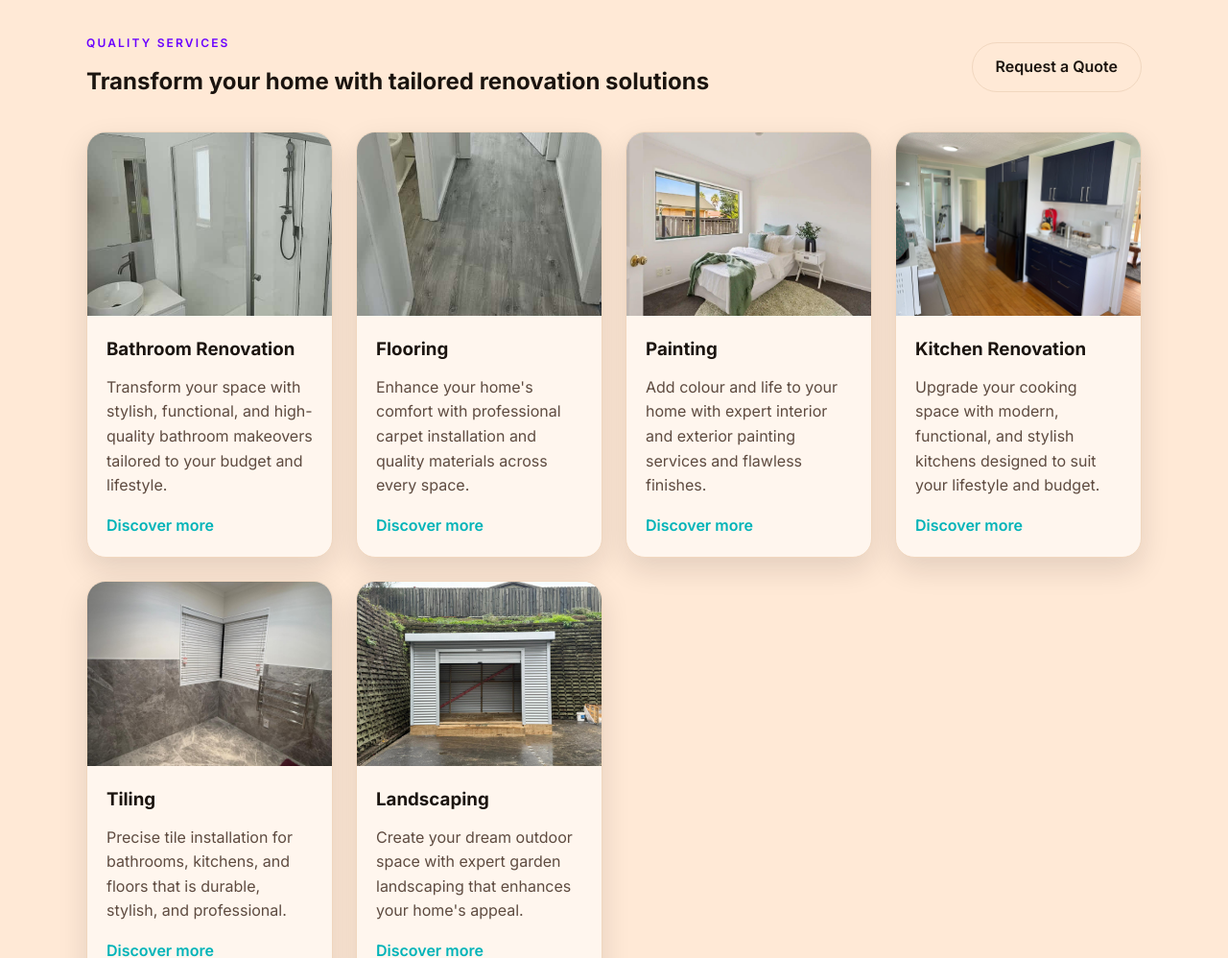
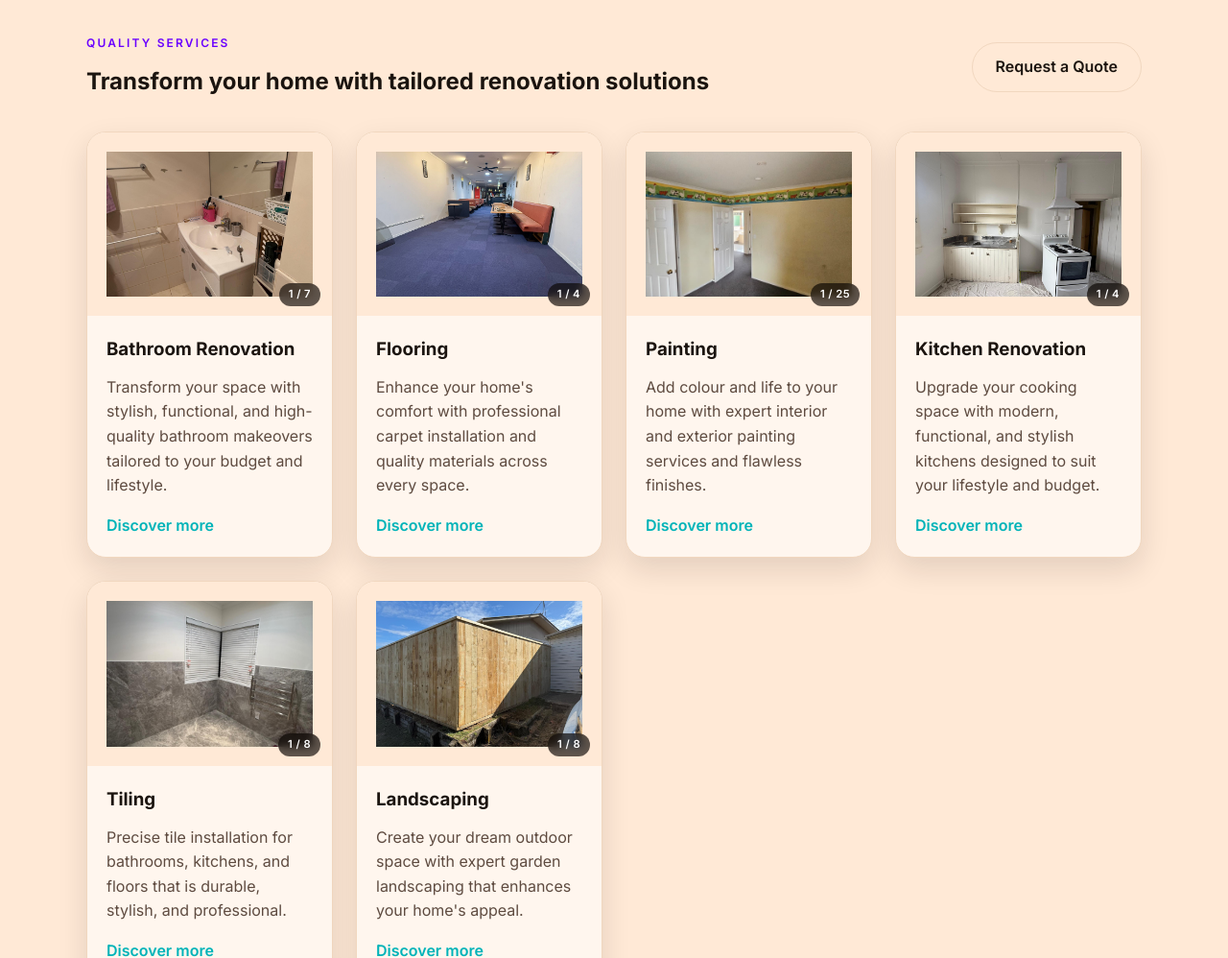
Before and after one commit to prabhneet05/boprenovations, a website: page index.html in a window 1280 px wide. Shown: the part 1580-2578 px from the top of the page at 96% size. Drawn offline with Linux system fonts and the light colour scheme.

Commit message:
Add more pictures

```diff
--- a/assets/css/style.css
+++ b/assets/css/style.css
@@ -409,17 +409,93 @@
   box-shadow: 0 20px 40px rgba(27, 20, 15, 0.18);
 }
 
-/* Lock every card image to the same height regardless of original photo dimensions */
-.service-card img {
+/* ── Card image carousel ─────────────────────────────────────────────────── */
+/* Wraps the <img> on homepage service cards to add prev/next navigation.    */
+
+.card-img-wrap {
+  position: relative;
+  overflow: hidden;
+  aspect-ratio: 4 / 3;
+  background: var(--bg-alt);
+}
+
+.card-img-wrap img {
+  width: 100%;
+  height: 100%;
+  object-fit: cover;
+  display: block;
+  border-radius: 0;
+  transition: transform 0.4s ease;
+}
+
+.service-card:hover .card-img-wrap img {
+  transform: scale(1.04);
+}
+
+/* Prev / next arrows — fade in on hover */
+.card-prev,
+.card-next {
+  position: absolute;
+  top: 50%;
+  transform: translateY(-50%);
+  width: 40px;
+  height: 40px;
+  border-radius: 50%;
+  border: none;
+  background: rgba(10, 5, 2, 0.60);
+  color: #fff;
+  font-size: 1.6rem;
+  line-height: 1;
+  cursor: pointer;
+  display: flex;
+  align-items: center;
+  justify-content: center;
+  opacity: 0;
+  transition: opacity 0.2s, background 0.2s, transform 0.15s;
+  z-index: 3;
+  /* Keep translateY(-50%) and add hover scale separately */
+}
+
+.card-img-wrap:hover .card-prev,
+.card-img-wrap:hover .card-next {
+  opacity: 1;
+}
+
+.card-prev:hover,
+.card-next:hover {
+  background: var(--primary);
+}
+
+.card-prev { left: 10px; }
+.card-next { right: 10px; }
+
+/* Photo counter badge */
+.card-counter {
+  position: absolute;
+  bottom: 10px;
+  right: 12px;
+  background: rgba(10, 5, 2, 0.65);
+  color: #fff;
+  font-size: 0.7rem;
+  font-weight: 600;
+  letter-spacing: 0.04em;
+  padding: 3px 10px;
+  border-radius: 999px;
+  pointer-events: none;
+  backdrop-filter: blur(4px);
+}
+
+/* Legacy rule kept for non-carousel images (service-page hero etc.) */
+.service-card > img {
   aspect-ratio: 4 / 3;
   object-fit: cover;
-  border-radius: 0;      /* card's overflow:hidden handles clipping */
+  border-radius: 0;
   width: 100%;
   display: block;
   transition: transform 0.35s ease;
 }
 
-.service-card:hover img {
+.service-card:hover > img {
   transform: scale(1.04);
 }
 
--- a/assets/js/main.js
+++ b/assets/js/main.js
@@ -1,34 +1,29 @@
 'use strict';
 
-// ── Gallery rendering ─────────────────────────────────────────────────────────
-// Each [data-gallery-category] container gets a single preview image.
-// Clicking the preview opens a full-screen slider (lightbox) for that category.
+// ── Gallery preview rendering ─────────────────────────────────────────────────
+// Fills each [data-gallery-category] container with a single preview thumbnail.
+// Clicking it opens the full-screen lightbox for that category.
 
 (function renderGalleries() {
   if (typeof window.GALLERY_DATA === 'undefined') return;
 
   document.querySelectorAll('[data-gallery-category]').forEach(function (container) {
     var cat = container.dataset.galleryCategory;
-
-    // Case-insensitive key lookup
     var key = Object.keys(window.GALLERY_DATA).find(function (k) {
       return k.toLowerCase() === cat.toLowerCase();
     });
     var images = key ? window.GALLERY_DATA[key] : [];
-
     if (!images.length) return;
 
-    var first  = images[0];
-    var count  = images.length;
-    var label  = count === 1 ? '1 photo' : count + ' photos';
+    var count = images.length;
+    var label = count === 1 ? '1 photo' : count + ' photos';
 
     container.innerHTML =
       '<div class="gallery-preview"' +
           ' data-category-key="' + key + '"' +
-          ' role="button"' +
-          ' tabindex="0"' +
+          ' role="button" tabindex="0"' +
           ' aria-label="View gallery — ' + label + '">' +
-        '<img src="' + first.src + '" alt="' + first.alt + '" loading="lazy" />' +
+        '<img src="' + images[0].src + '" alt="' + images[0].alt + '" loading="lazy" />' +
         '<div class="gallery-preview-badge">' +
           '<svg width="15" height="15" viewBox="0 0 24 24" fill="none"' +
               ' stroke="currentColor" stroke-width="2.2" aria-hidden="true">' +
@@ -36,30 +31,32 @@
             '<circle cx="8.5" cy="8.5" r="1.5"/>' +
             '<polyline points="21 15 16 10 5 21"/>' +
           '</svg>' +
-          'View ' + label +
+          ' View ' + label +
         '</div>' +
       '</div>';
   });
 }());
 
-// ── Lightbox slider ───────────────────────────────────────────────────────────
+// ── Lightbox (module-scope so both gallery previews & card carousels can use it)
 
-var lightboxState = { images: [], index: 0 };
+var lightboxState   = { images: [], index: 0 };
 var lightboxOverlay = document.getElementById('lightbox');
+var lightboxImg, lightboxClose, lightboxPrev, lightboxNext, lightboxCounter;
 
 if (lightboxOverlay) {
-  var lightboxImg     = lightboxOverlay.querySelector('.lightbox-img');
-  var lightboxClose   = lightboxOverlay.querySelector('.lightbox-close');
-  var lightboxPrev    = lightboxOverlay.querySelector('.lightbox-prev');
-  var lightboxNext    = lightboxOverlay.querySelector('.lightbox-next');
-  var lightboxCounter = lightboxOverlay.querySelector('.lightbox-counter');
+  lightboxImg     = lightboxOverlay.querySelector('.lightbox-img');
+  lightboxClose   = lightboxOverlay.querySelector('.lightbox-close');
+  lightboxPrev    = lightboxOverlay.querySelector('.lightbox-prev');
+  lightboxNext    = lightboxOverlay.querySelector('.lightbox-next');
+  lightboxCounter = lightboxOverlay.querySelector('.lightbox-counter');
+}
 
 function updateSlide() {
-    var img = lightboxState.images[lightboxState.index];
-    if (lightboxImg) { lightboxImg.src = img.src; lightboxImg.alt = img.alt; }
+  if (!lightboxOverlay) return;
+  var item = lightboxState.images[lightboxState.index];
+  if (lightboxImg) { lightboxImg.src = item.src; lightboxImg.alt = item.alt; }
   if (lightboxCounter) {
-      lightboxCounter.textContent =
-        (lightboxState.index + 1) + ' / ' + lightboxState.images.length;
+    lightboxCounter.textContent = (lightboxState.index + 1) + ' / ' + lightboxState.images.length;
   }
   var multi = lightboxState.images.length > 1;
   if (lightboxPrev) lightboxPrev.style.display = multi ? '' : 'none';
@@ -67,11 +64,19 @@
 }
 
 function openLightbox(images, startIndex) {
+  if (!lightboxOverlay) return;
   lightboxState.images = images;
   lightboxState.index  = startIndex || 0;
   updateSlide();
   lightboxOverlay.classList.add('open');
+  document.body.style.overflow = 'hidden';
   if (lightboxClose) lightboxClose.focus();
+}
+
+function closeLightbox() {
+  if (!lightboxOverlay) return;
+  lightboxOverlay.classList.remove('open');
+  document.body.style.overflow = '';
 }
 
 function slide(delta) {
@@ -80,7 +85,8 @@
   updateSlide();
 }
 
-  // Open on preview click — event delegation handles dynamically-rendered HTML
+if (lightboxOverlay) {
+  // Gallery preview click (service pages)
   document.addEventListener('click', function (e) {
     var preview = e.target.closest('.gallery-preview');
     if (!preview) return;
@@ -89,7 +95,7 @@
     if (images.length) openLightbox(images, 0);
   });
 
-  // Open preview with Enter / Space (keyboard accessibility)
+  // Gallery preview keyboard (Enter / Space)
   document.addEventListener('keydown', function (e) {
     if (e.key !== 'Enter' && e.key !== ' ') return;
     var preview = document.activeElement && document.activeElement.closest('.gallery-preview');
@@ -100,30 +106,82 @@
     if (images.length) openLightbox(images, 0);
   });
 
-  // Arrow navigation buttons
   if (lightboxPrev) lightboxPrev.addEventListener('click', function () { slide(-1); });
   if (lightboxNext) lightboxNext.addEventListener('click', function () { slide(1); });
 
-  // Close on backdrop click
   lightboxOverlay.addEventListener('click', function (e) {
-    if (e.target === lightboxOverlay) lightboxOverlay.classList.remove('open');
+    if (e.target === lightboxOverlay) closeLightbox();
   });
 
-  // Close button
-  if (lightboxClose) {
-    lightboxClose.addEventListener('click', function () {
-      lightboxOverlay.classList.remove('open');
-    });
-  }
+  if (lightboxClose) lightboxClose.addEventListener('click', closeLightbox);
 
-  // Keyboard: arrows to navigate, Escape to close
   document.addEventListener('keydown', function (e) {
     if (!lightboxOverlay.classList.contains('open')) return;
-    if (e.key === 'Escape')      lightboxOverlay.classList.remove('open');
+    if (e.key === 'Escape')      closeLightbox();
     if (e.key === 'ArrowLeft')   slide(-1);
     if (e.key === 'ArrowRight')  slide(1);
   });
 }
+
+// ── Homepage card carousel ─────────────────────────────────────────────────────
+// Each .card-img-wrap[data-category] on index.html gets:
+//   • prev / next buttons to flip through the category's photos
+//   • click-on-image → full-screen lightbox at current index
+
+(function initCardCarousels() {
+  if (typeof window.GALLERY_DATA === 'undefined') return;
+
+  document.querySelectorAll('.card-img-wrap[data-category]').forEach(function (wrap) {
+    var cat = wrap.dataset.category;
+    var key = Object.keys(window.GALLERY_DATA).find(function (k) {
+      return k.toLowerCase() === cat.toLowerCase();
+    });
+    var images = key ? window.GALLERY_DATA[key] : [];
+    if (!images.length) return;
+
+    var idx     = 0;
+    var img     = wrap.querySelector('img');
+    var btnPrev = wrap.querySelector('.card-prev');
+    var btnNext = wrap.querySelector('.card-next');
+    var counter = wrap.querySelector('.card-counter');
+
+    function update() {
+      if (img)     { img.src = images[idx].src; img.alt = images[idx].alt; }
+      if (counter) { counter.textContent = (idx + 1) + ' / ' + images.length; }
+    }
+
+    update(); // sync counter with whichever image is already shown
+
+    if (images.length <= 1) {
+      if (btnPrev) btnPrev.style.display = 'none';
+      if (btnNext) btnNext.style.display = 'none';
+    }
+
+    if (btnPrev) {
+      btnPrev.addEventListener('click', function (e) {
+        e.stopPropagation();
+        idx = (idx - 1 + images.length) % images.length;
+        update();
+      });
+    }
+
+    if (btnNext) {
+      btnNext.addEventListener('click', function (e) {
+        e.stopPropagation();
+        idx = (idx + 1) % images.length;
+        update();
+      });
+    }
+
+    // Clicking the photo opens full-screen lightbox at current slide
+    if (img) {
+      img.style.cursor = 'pointer';
+      img.addEventListener('click', function () {
+        openLightbox(images, idx);
+      });
+    }
+  });
+}());
 
 // ── Mobile nav toggle ─────────────────────────────────────────────────────────
 
--- a/index.html
+++ b/index.html
@@ -51,6 +51,7 @@
     }
     </script>
 
+    <script defer src="assets/js/gallery-data.js"></script>
     <script defer src="assets/js/main.js"></script>
   </head>
   <body>
@@ -159,11 +160,12 @@
           </div>
           <div class="card-grid">
             <article class="service-card">
-              <img
-                src="assets/pictures/Bathroom/Shower/Shower 39 Tui St.jpeg"
-                alt="Bathroom renovation"
-                loading="lazy"
-              />
+              <div class="card-img-wrap" data-category="bathroom">
+                <img src="assets/pictures/Bathroom/Shower/Shower 39 Tui St.jpeg" alt="Bathroom renovation" loading="lazy" />
+                <button class="card-prev" aria-label="Previous photo">&#8249;</button>
+                <button class="card-next" aria-label="Next photo">&#8250;</button>
+                <span class="card-counter">1 / 7</span>
+              </div>
               <div>
                 <h3>Bathroom Renovation</h3>
                 <p>
@@ -174,11 +176,12 @@
               </div>
             </article>
             <article class="service-card">
-              <img
-                src="assets/pictures/Flooring/Laminated Flooring 1.jpeg"
-                alt="Flooring installation"
-                loading="lazy"
-              />
+              <div class="card-img-wrap" data-category="flooring">
+                <img src="assets/pictures/Flooring/Laminated Flooring 1.jpeg" alt="Flooring installation" loading="lazy" />
+                <button class="card-prev" aria-label="Previous photo">&#8249;</button>
+                <button class="card-next" aria-label="Next photo">&#8250;</button>
+                <span class="card-counter">1 / 4</span>
+              </div>
               <div>
                 <h3>Flooring</h3>
                 <p>
@@ -189,11 +192,12 @@
               </div>
             </article>
             <article class="service-card">
-              <img
-                src="assets/pictures/Painting/Painting/Paint1.jpeg"
-                alt="House painting"
-                loading="lazy"
-              />
+              <div class="card-img-wrap" data-category="painting">
+                <img src="assets/pictures/Painting/Painting/Paint1.jpeg" alt="House painting" loading="lazy" />
+                <button class="card-prev" aria-label="Previous photo">&#8249;</button>
+                <button class="card-next" aria-label="Next photo">&#8250;</button>
+                <span class="card-counter">1 / 25</span>
+              </div>
               <div>
                 <h3>Painting</h3>
                 <p>
@@ -204,11 +208,12 @@
               </div>
             </article>
             <article class="service-card">
-              <img
-                src="assets/pictures/Kitchen/Kitchen1.jpeg"
-                alt="Kitchen renovation"
-                loading="lazy"
-              />
+              <div class="card-img-wrap" data-category="kitchen">
+                <img src="assets/pictures/Kitchen/Kitchen1.jpeg" alt="Kitchen renovation" loading="lazy" />
+                <button class="card-prev" aria-label="Previous photo">&#8249;</button>
+                <button class="card-next" aria-label="Next photo">&#8250;</button>
+                <span class="card-counter">1 / 4</span>
+              </div>
               <div>
                 <h3>Kitchen Renovation</h3>
                 <p>
@@ -219,11 +224,12 @@
               </div>
             </article>
             <article class="service-card">
-              <img
-                src="assets/pictures/Tiling/Tiling/Bathroom Tile1.jpeg"
-                alt="Tiling installation"
-                loading="lazy"
-              />
+              <div class="card-img-wrap" data-category="tiling">
+                <img src="assets/pictures/Tiling/Tiling/Bathroom Tile1.jpeg" alt="Tiling installation" loading="lazy" />
+                <button class="card-prev" aria-label="Previous photo">&#8249;</button>
+                <button class="card-next" aria-label="Next photo">&#8250;</button>
+                <span class="card-counter">1 / 8</span>
+              </div>
               <div>
                 <h3>Tiling</h3>
                 <p>
@@ -234,11 +240,12 @@
               </div>
             </article>
             <article class="service-card">
-              <img
-                src="assets/pictures/Landscaping/Shed Appollo 1.jpeg"
-                alt="Outdoor landscaping"
-                loading="lazy"
-              />
+              <div class="card-img-wrap" data-category="landscaping">
+                <img src="assets/pictures/Landscaping/Shed Appollo 1.jpeg" alt="Outdoor landscaping" loading="lazy" />
+                <button class="card-prev" aria-label="Previous photo">&#8249;</button>
+                <button class="card-next" aria-label="Next photo">&#8250;</button>
+                <span class="card-counter">1 / 8</span>
+              </div>
               <div>
                 <h3>Landscaping</h3>
                 <p>
@@ -320,5 +327,13 @@
       </div>
     </footer>
 
+    <div id="lightbox" class="lightbox-overlay" role="dialog" aria-modal="true" aria-label="Image viewer">
+      <button class="lightbox-close" aria-label="Close">&times;</button>
+      <button class="lightbox-prev" aria-label="Previous photo">&#8249;</button>
+      <img class="lightbox-img" src="" alt="" />
+      <button class="lightbox-next" aria-label="Next photo">&#8250;</button>
+      <p class="lightbox-counter" aria-live="polite"></p>
+    </div>
+
   </body>
 </html>
```
Lines whose indentation alone changed are shown as unchanged.
